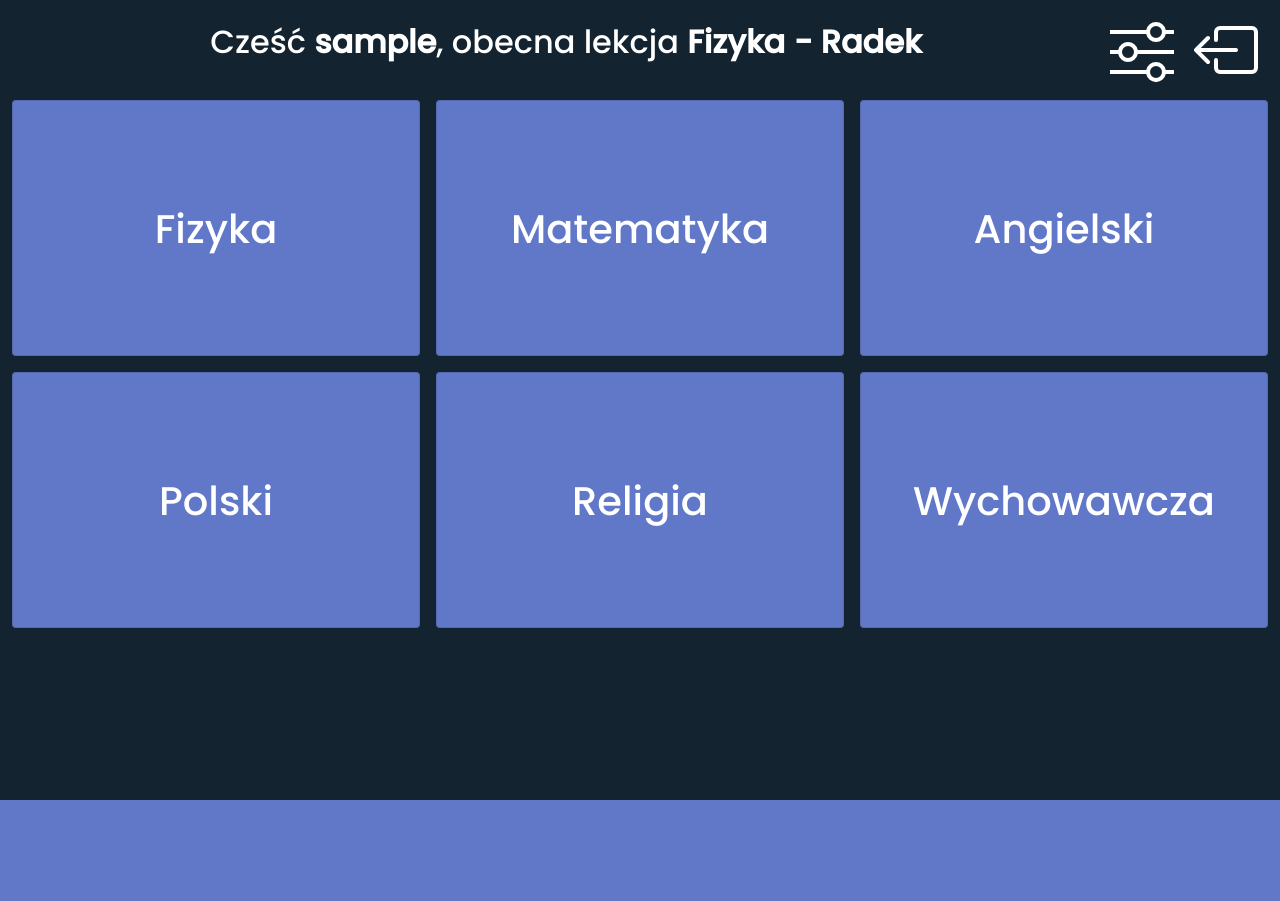
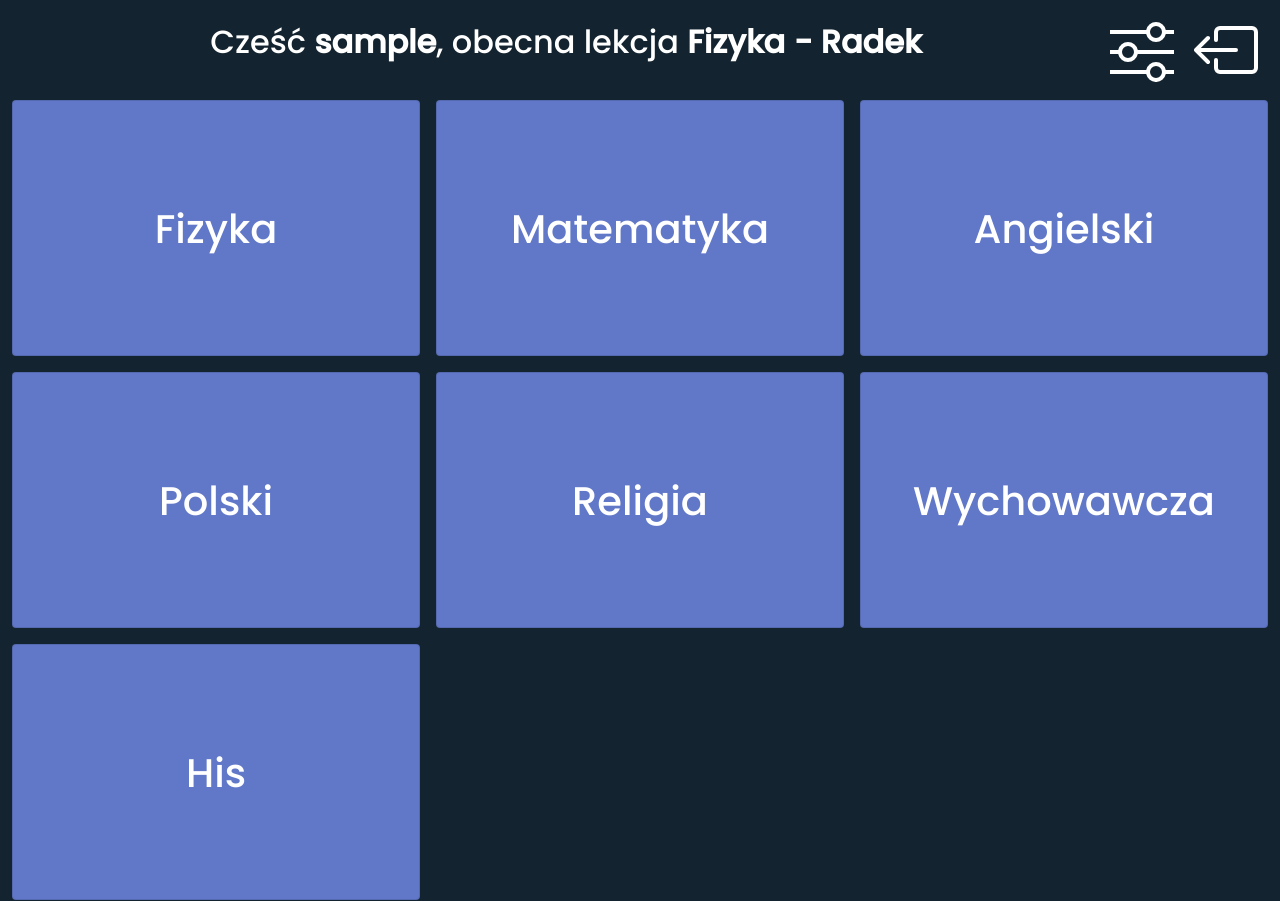
Before and after one commit to Zeraye/zoomlinks, a Django app: page / in a window 1280 px wide. Before the commit the page ends 800 px from the top, so only its background shows below. Run offline with Django 3.2, Linux system fonts and the light colour scheme; the visitor is signed in with stand-in values (Sample User, id 1); some libraries are stand-ins or nearby versions.

Commit message:
his added to slo3a

```diff
--- a/profiles/templates/profiles/class.html
+++ b/profiles/templates/profiles/class.html
@@ -57,6 +57,7 @@
         <div class="card"><a href='https://us04web.zoom.us/j/9760904503?pwd=azByY3htY3hmOURmamxob3hQL1pDQT09' class='no-decoration' target='_blank'>Polski</a></div>
         <div class="card"><a href='https://us04web.zoom.us/j/9625315964?pwd=SFNmQUIvT0tRaHlDaVYrN3l5bzJVQT09' class='no-decoration' target='_blank'>Religia</a></div>
         <div class="card"><a href='https://us04web.zoom.us/j/8098106082?pwd=UjR1RVN0T2d0bXpNcnZjaTJheHpFQT09' class='no-decoration' target='_blank'>Wychowawcza</a></div>
+        <div class="card"><a href='https://us04web.zoom.us/j/73896394290?pwd=NTNtREVSMHlxd1ZPTEhKTmN6bU1ldz09' class='no-decoration' target='_blank'>His</a></div>
         {% endif %}
     </div>
 </div>
--- a/templates/base.html
+++ b/templates/base.html
@@ -36,12 +36,12 @@
 
         {% block css %}{% endblock %}
 
-        <meta name="viewport" content="width=device-width, initial-scale=1.0">
+        <!-- <meta name="viewport" content="width=device-width, initial-scale=1.0"> -->
 
         <title>{% block title %}{% endblock %}</title>
     </head>
     <body>
-        <div style="{width: 100%; height: 100%;}"></div>
+        <div style="width: 100%; height: 100%;">
             {% block body %}
             {% endblock %}
         </div>
```
